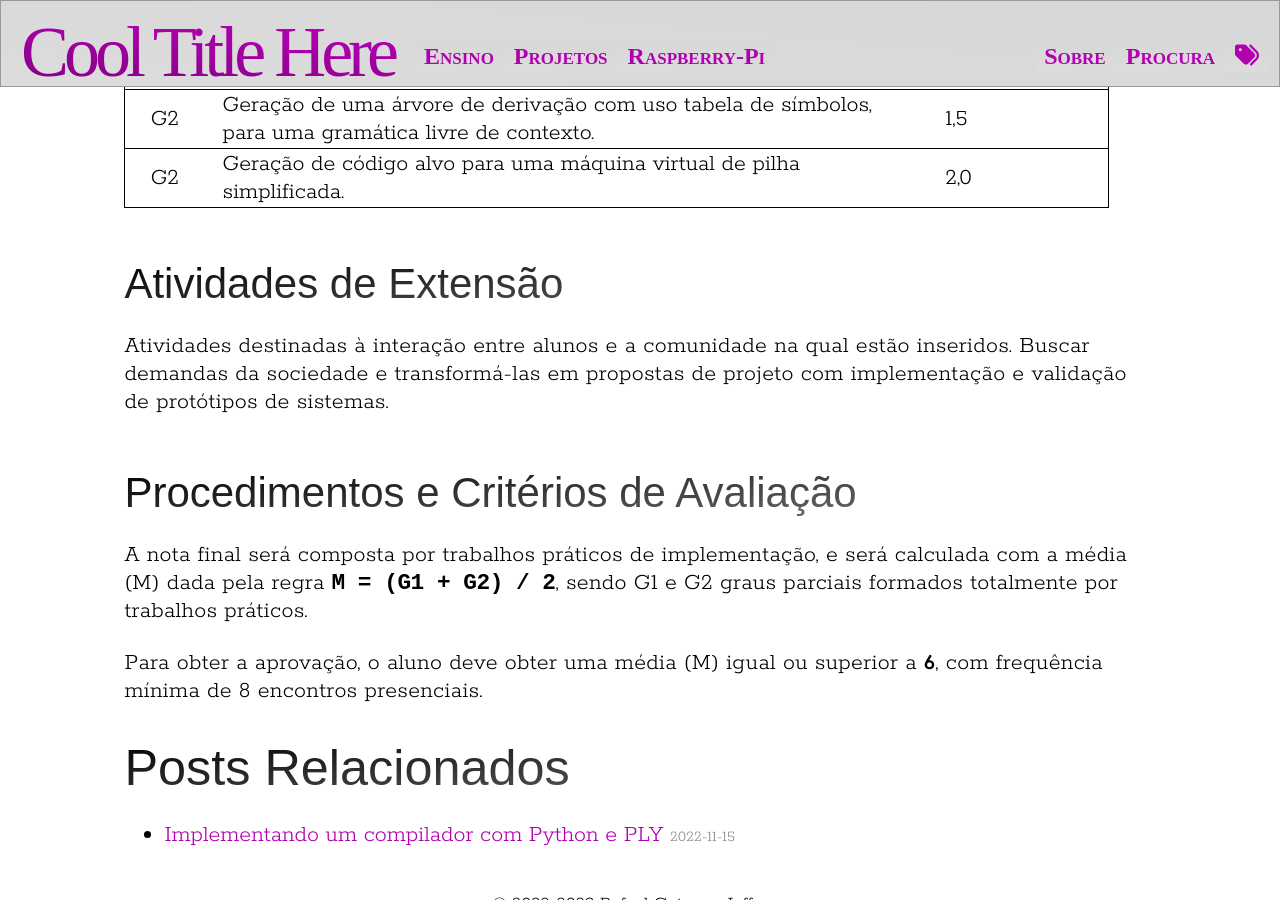
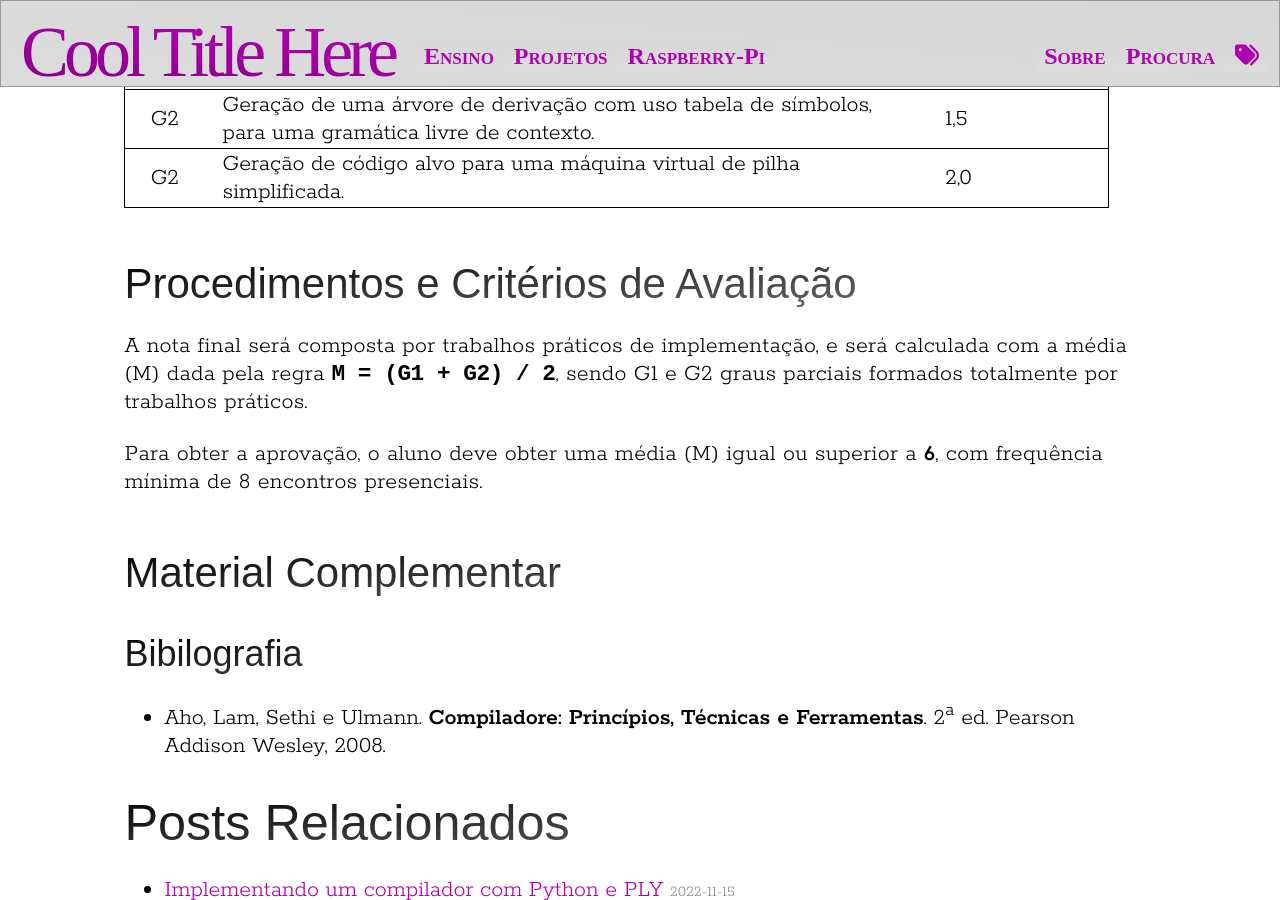
Before and after one commit to rafasgj/rafaeljeffman.com, a Jekyll site: the page built from teaching/lasalle/tutoria/compilers/index.md, in a window 1280 px wide and 900 px high, scrolled down 2143 px. Built offline with Jekyll 4.4.1, drawn with Linux system fonts in a browser that asks for light colours; some web fonts are replaced; some of the changed text lies outside the part shown.

Commit message:
Updated compilers individual study.

```diff
--- a/teaching/lasalle/tutoria/compilers/index.md
+++ b/teaching/lasalle/tutoria/compilers/index.md
@@ -70,17 +70,14 @@ Implementação dos componentes de um compilador para uma máquina virtual de pi
 | G2 | Geração de código alvo para uma máquina virtual de pilha simplificada. | 2,0 |
 
 
-## Atividades de Extensão {#extensao}
-
-Atividades destinadas à interação entre alunos e a comunidade na qual estão inseridos. Buscar demandas da sociedade e transformá-las em propostas de projeto com implementação e validação de protótipos de sistemas.
-
-
 ## Procedimentos e Critérios de Avaliação {#avaliacao}
 
 A nota final será composta por trabalhos práticos de implementação, e será calculada com  a média (M) dada pela regra `M = (G1 + G2) / 2`, sendo G1 e G2 graus parciais formados totalmente por trabalhos práticos.
 
 Para obter a aprovação, o aluno deve obter uma média (M) igual ou superior a **6**, com frequência mínima de 8 encontros presenciais.
 
-<!--
 ## Material Complementar
--->
+
+### Bibilografia
+
+* Aho, Lam, Sethi e Ulmann. **Compiladore: Princípios, Técnicas e Ferramentas**. 2<sup>a</sup> ed. Pearson Addison Wesley, 2008.
```
Also changed, not shown: other parts of teaching/lasalle/tutoria/compilers/index.md (+1 -1 lines).
